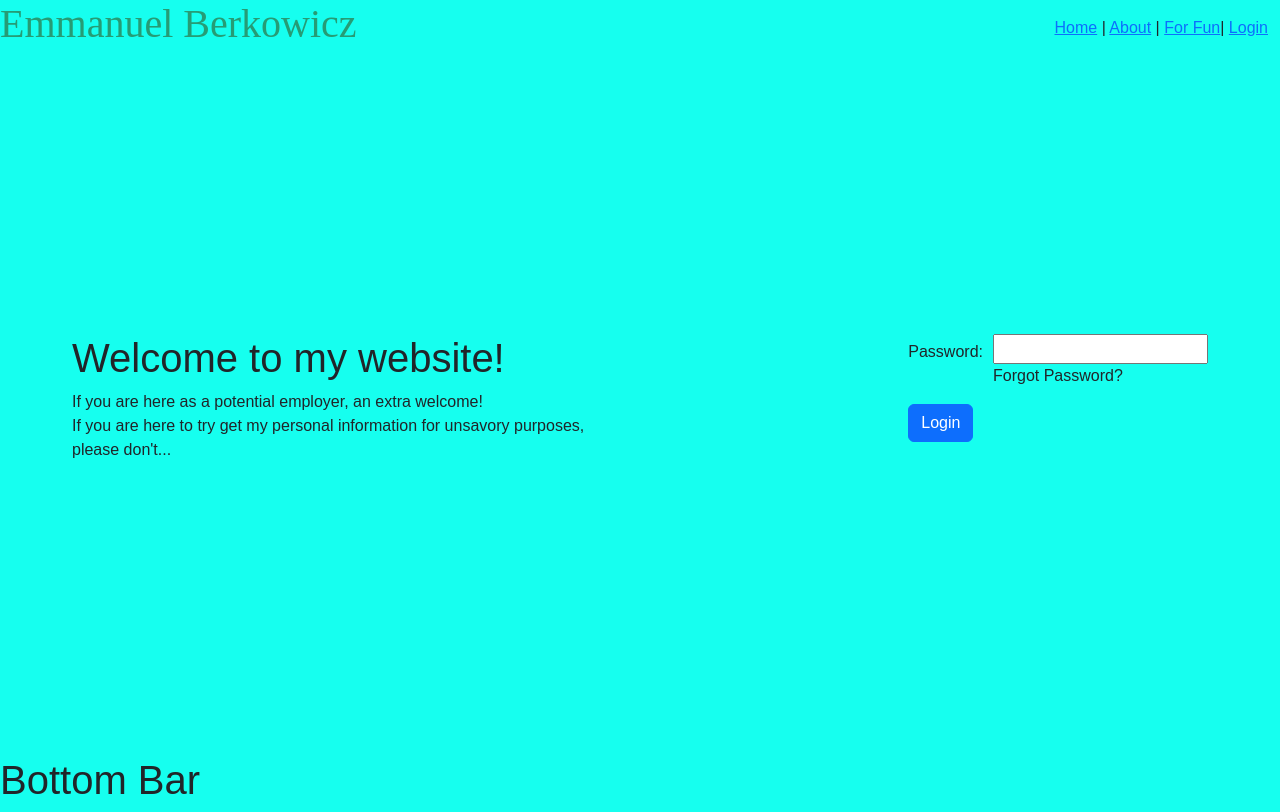
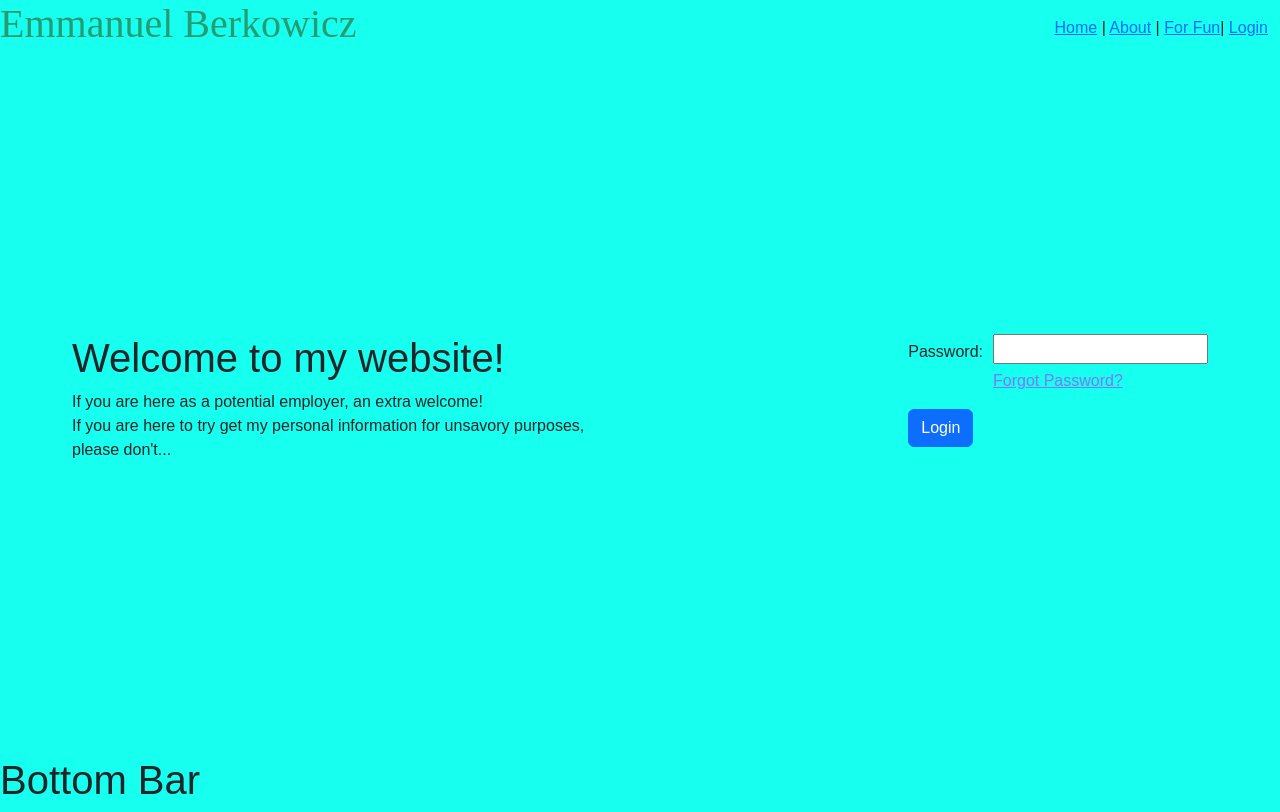
Before and after one commit to AnosVoldygod/emmanwebsite-, a Vue app: page /Login in a window 1280 px wide. Built offline with nearby package versions, Linux system fonts and the light colour scheme.

Commit message:
alerts added because fuck it...

```diff
--- a/src/components/LoginComp.vue
+++ b/src/components/LoginComp.vue
@@ -21,13 +21,17 @@ const loginAttempt = () => {
     isAuthenticated.value = true
     router.push('/') // redirect to home
   } else if (loginAttemptCount == 0) {
-    alert('Should you be here?')
+    alert('Are you in the right place?')
     loginDetails.value.password = ''
     loginAttemptCount += 1
   } else {
     alert('Plz stap')
     loginDetails.value.password = ''
   }
+}
+
+const forgotPassword = () => {
+  alert("You definitely shouldn't be here if you expect this to actually do something...")
 }
 </script>
 
@@ -44,7 +48,7 @@ const loginAttempt = () => {
             v-model="loginDetails.password"
             required
           />
-          <p class="forgot-text">Forgot Password?</p>
+          <p class="forgot-password" @click="forgotPassword">Forgot Password?</p>
         </div>
       </div>
     </div>
@@ -65,4 +69,11 @@ const loginAttempt = () => {
 .login-label {
   padding-top: 6px;
 }
+
+.forgot-password {
+  color: rgb(122, 122, 245);
+  text-decoration: underline;
+  cursor: pointer;
+  padding-top: 5px;
+}
 </style>
--- /dev/null
+++ b/src/components/LoginPageSocials.vue
@@ -0,0 +1,3 @@
+<template>
+  <p>The Thing!</p>
+</template>
```
